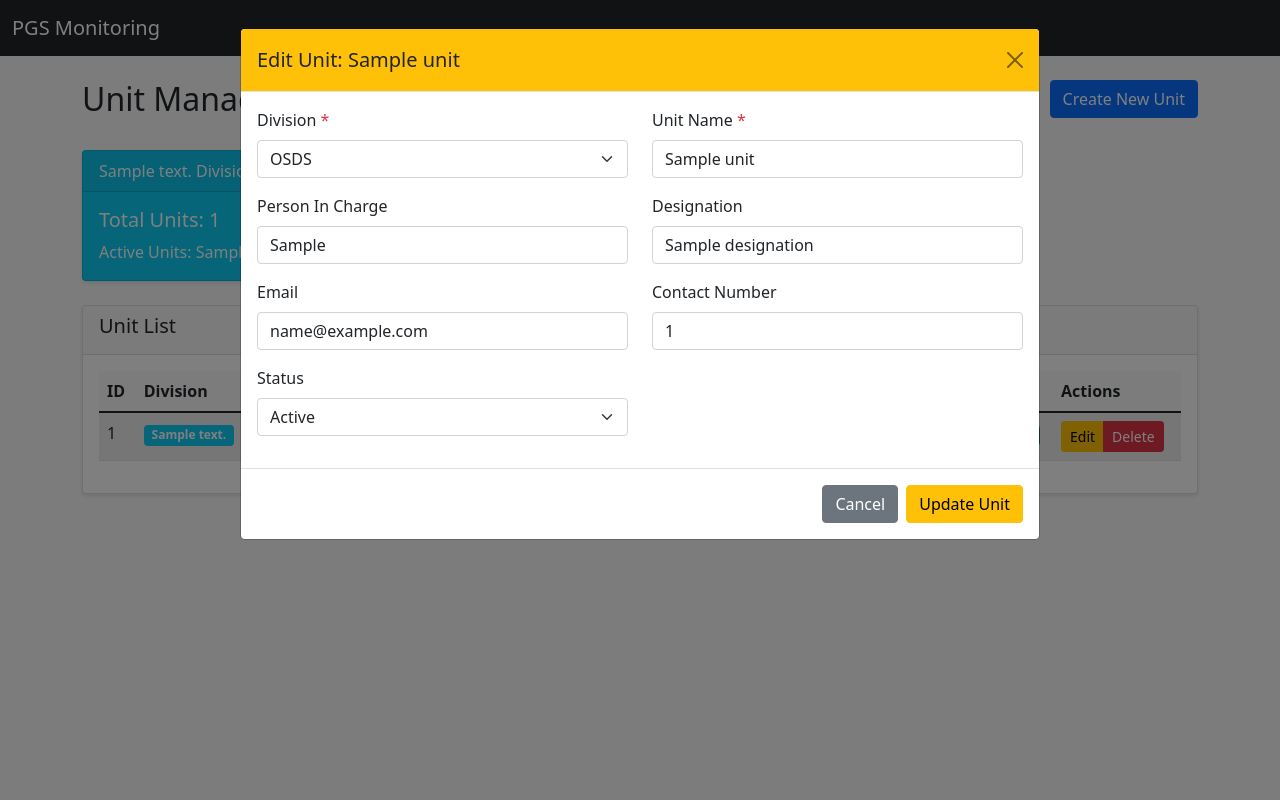
After one commit to jhuniel-galang/pgs-monitoring, a PHP site: template views/units/index.php in a window 1280 px wide, after a click on "Edit". The commit adds this page. Run offline with PHP 8.4, Linux system fonts and the light colour scheme; the template is opened without the code that fills it: most values are stand-ins (such as "Sample title", 1, 10 or a date in 2020).

Commit message:
3rd commit 2/23

```diff
--- /dev/null
+++ b/views/units/index.php
@@ -0,0 +1,278 @@
+<?php require_once 'views/layout/header.php'; ?>
+
+<div class="row mb-4">
+    <div class="col-md-8">
+        <h2>Unit Management</h2>
+    </div>
+    <div class="col-md-4 text-end">
+        <button type="button" class="btn btn-primary" data-bs-toggle="modal" data-bs-target="#createUnitModal">
+            <i class="bi bi-plus-circle"></i> Create New Unit
+        </button>
+    </div>
+</div>
+
+<?php if(isset($_SESSION['success'])): ?>
+<div class="alert alert-success alert-dismissible fade show" role="alert">
+    <?php
+    echo $_SESSION['success'];
+    unset($_SESSION['success']);
+    ?>
+    <button type="button" class="btn-close" data-bs-dismiss="alert"></button>
+</div>
+<?php endif; ?>
+
+<?php if(isset($_SESSION['error'])): ?>
+<div class="alert alert-danger alert-dismissible fade show" role="alert">
+    <?php
+    echo $_SESSION['error'];
+    unset($_SESSION['error']);
+    ?>
+    <button type="button" class="btn-close" data-bs-dismiss="alert"></button>
+</div>
+<?php endif; ?>
+
+<!-- Division Summary Cards -->
+<div class="row mb-4">
+    <?php foreach($division_summary as $summary): ?>
+    <div class="col-md-4">
+        <div class="card text-white bg-<?php
+            echo $summary['functional_division'] == 'OSDS' ? 'primary' :
+                ($summary['functional_division'] == 'CID' ? 'success' : 'info');
+        ?>">
+            <div class="card-header"><?php echo $summary['functional_division']; ?> Division</div>
+            <div class="card-body">
+                <h5 class="card-title">Total Units: <?php echo $summary['total_units']; ?></h5>
+                <p class="card-text">
+                    Active Units: <?php echo $summary['active_units']; ?>
+                </p>
+            </div>
+        </div>
+    </div>
+    <?php endforeach; ?>
+</div>
+
+<!-- Units Table -->
+<div class="card">
+    <div class="card-header">
+        <h5>Unit List</h5>
+    </div>
+    <div class="card-body">
+        <div class="table-responsive">
+            <table class="table table-striped table-hover">
+                <thead>
+                    <tr>
+                        <th>ID</th>
+                        <th>Division</th>
+                        <th>Unit Name</th>
+                        <th>Person In Charge</th>
+                        <th>Designation</th>
+                        <th>Email</th>
+                        <th>Contact</th>
+                        <th>Status</th>
+                        <th>Actions</th>
+                    </tr>
+                </thead>
+                <tbody>
+                    <?php foreach($units as $unit): ?>
+                    <tr>
+                        <td><?php echo $unit['id']; ?></td>
+                        <td>
+                            <span class="badge bg-<?php
+                                echo $unit['functional_division'] == 'OSDS' ? 'primary' :
+                                    ($unit['functional_division'] == 'CID' ? 'success' : 'info');
+                            ?>">
+                                <?php echo $unit['functional_division']; ?>
+                            </span>
+                        </td>
+                        <td><?php echo htmlspecialchars($unit['unit_name']); ?></td>
+                        <td><?php echo htmlspecialchars($unit['person_in_charge'] ?? 'N/A'); ?></td>
+                        <td><?php echo htmlspecialchars($unit['designation'] ?? 'N/A'); ?></td>
+                        <td><?php echo htmlspecialchars($unit['email'] ?? 'N/A'); ?></td>
+                        <td><?php echo htmlspecialchars($unit['contact_number'] ?? 'N/A'); ?></td>
+                        <td>
+                            <span class="badge bg-<?php echo $unit['status'] == 'active' ? 'success' : 'danger'; ?>">
+                                <?php echo ucfirst($unit['status']); ?>
+                            </span>
+                        </td>
+                        <td>
+                            <div class="btn-group" role="group">
+                                <button type="button" class="btn btn-sm btn-warning"
+                                        data-bs-toggle="modal"
+                                        data-bs-target="#editUnitModal<?php echo $unit['id']; ?>">
+                                    <i class="bi bi-pencil"></i> Edit
+                                </button>
+
+                                <button type="button" class="btn btn-sm btn-danger"
+                                        data-bs-toggle="modal"
+                                        data-bs-target="#deleteUnitModal<?php echo $unit['id']; ?>">
+                                    <i class="bi bi-trash"></i> Delete
+                                </button>
+                            </div>
+
+                            <!-- Edit Unit Modal -->
+                            <div class="modal fade" id="editUnitModal<?php echo $unit['id']; ?>" tabindex="-1">
+                                <div class="modal-dialog modal-lg">
+                                    <div class="modal-content">
+                                        <div class="modal-header bg-warning">
+                                            <h5 class="modal-title">Edit Unit: <?php echo htmlspecialchars($unit['unit_name']); ?></h5>
+                                            <button type="button" class="btn-close" data-bs-dismiss="modal"></button>
+                                        </div>
+                                        <form action="index.php?action=update_unit" method="POST">
+                                            <div class="modal-body">
+                                                <input type="hidden" name="id" value="<?php echo $unit['id']; ?>">
+
+                                                <div class="row">
+                                                    <div class="col-md-6 mb-3">
+                                                        <label for="edit_division<?php echo $unit['id']; ?>" class="form-label">Division <span class="text-danger">*</span></label>
+                                                        <select class="form-select" id="edit_division<?php echo $unit['id']; ?>"
+                                                                name="functional_division" required>
+                                                            <option value="OSDS" <?php echo $unit['functional_division'] == 'OSDS' ? 'selected' : ''; ?>>OSDS</option>
+                                                            <option value="CID" <?php echo $unit['functional_division'] == 'CID' ? 'selected' : ''; ?>>CID</option>
+                                                            <option value="SGOD" <?php echo $unit['functional_division'] == 'SGOD' ? 'selected' : ''; ?>>SGOD</option>
+                                                        </select>
+                                                    </div>
+
+                                                    <div class="col-md-6 mb-3">
+                                                        <label for="edit_unit_name<?php echo $unit['id']; ?>" class="form-label">Unit Name <span class="text-danger">*</span></label>
+                                                        <input type="text" class="form-control" id="edit_unit_name<?php echo $unit['id']; ?>"
+                                                               name="unit_name" value="<?php echo htmlspecialchars($unit['unit_name']); ?>" required>
+                                                    </div>
+
+                                                    <div class="col-md-6 mb-3">
+                                                        <label for="edit_pic<?php echo $unit['id']; ?>" class="form-label">Person In Charge</label>
+                                                        <input type="text" class="form-control" id="edit_pic<?php echo $unit['id']; ?>"
+                                                               name="person_in_charge" value="<?php echo htmlspecialchars($unit['person_in_charge'] ?? ''); ?>">
+                                                    </div>
+
+                                                    <div class="col-md-6 mb-3">
+                                                        <label for="edit_designation<?php echo $unit['id']; ?>" class="form-label">Designation</label>
+                                                        <input type="text" class="form-control" id="edit_designation<?php echo $unit['id']; ?>"
+                                                               name="designation" value="<?php echo htmlspecialchars($unit['designation'] ?? ''); ?>">
+                                                    </div>
+
+                                                    <div class="col-md-6 mb-3">
+                                                        <label for="edit_email<?php echo $unit['id']; ?>" class="form-label">Email</label>
+                                                        <input type="email" class="form-control" id="edit_email<?php echo $unit['id']; ?>"
+                                                               name="email" value="<?php echo htmlspecialchars($unit['email'] ?? ''); ?>">
+                                                    </div>
+
+                                                    <div class="col-md-6 mb-3">
+                                                        <label for="edit_contact<?php echo $unit['id']; ?>" class="form-label">Contact Number</label>
+                                                        <input type="text" class="form-control" id="edit_contact<?php echo $unit['id']; ?>"
+                                                               name="contact_number" value="<?php echo htmlspecialchars($unit['contact_number'] ?? ''); ?>">
+                                                    </div>
+
+                                                    <div class="col-md-6 mb-3">
+                                                        <label for="edit_status<?php echo $unit['id']; ?>" class="form-label">Status</label>
+                                                        <select class="form-select" id="edit_status<?php echo $unit['id']; ?>" name="status">
+                                                            <option value="active" <?php echo $unit['status'] == 'active' ? 'selected' : ''; ?>>Active</option>
+                                                            <option value="inactive" <?php echo $unit['status'] == 'inactive' ? 'selected' : ''; ?>>Inactive</option>
+                                                        </select>
+                                                    </div>
+                                                </div>
+                                            </div>
+                                            <div class="modal-footer">
+                                                <button type="button" class="btn btn-secondary" data-bs-dismiss="modal">Cancel</button>
+                                                <button type="submit" class="btn btn-warning">Update Unit</button>
+                                            </div>
+                                        </form>
+                                    </div>
+                                </div>
+                            </div>
+
+                            <!-- Delete Unit Modal -->
+                            <div class="modal fade" id="deleteUnitModal<?php echo $unit['id']; ?>" tabindex="-1">
+                                <div class="modal-dialog">
+                                    <div class="modal-content">
+                                        <div class="modal-header bg-danger text-white">
+                                            <h5 class="modal-title">Confirm Delete</h5>
+                                            <button type="button" class="btn-close btn-close-white" data-bs-dismiss="modal"></button>
+                                        </div>
+                                        <div class="modal-body">
+                                            <p>Are you sure you want to delete unit <strong><?php echo htmlspecialchars($unit['unit_name']); ?></strong>?</p>
+                                            <p class="text-danger">This action cannot be undone!</p>
+                                        </div>
+                                        <div class="modal-footer">
+                                            <form action="index.php?action=delete_unit" method="POST">
+                                                <input type="hidden" name="id" value="<?php echo $unit['id']; ?>">
+                                                <button type="button" class="btn btn-secondary" data-bs-dismiss="modal">Cancel</button>
+                                                <button type="submit" class="btn btn-danger">Delete Unit</button>
+                                            </form>
+                                        </div>
+                                    </div>
+                                </div>
+                            </div>
+                        </td>
+                    </tr>
+                    <?php endforeach; ?>
+                </tbody>
+            </table>
+        </div>
+    </div>
+</div>
+
+<!-- Create Unit Modal -->
+<div class="modal fade" id="createUnitModal" tabindex="-1">
+    <div class="modal-dialog modal-lg">
+        <div class="modal-content">
+            <div class="modal-header bg-primary text-white">
+                <h5 class="modal-title">Create New Unit</h5>
+                <button type="button" class="btn-close btn-close-white" data-bs-dismiss="modal"></button>
+            </div>
+            <form action="index.php?action=store_unit" method="POST">
+                <div class="modal-body">
+                    <div class="row">
+                        <div class="col-md-6 mb-3">
+                            <label for="create_division" class="form-label">Division <span class="text-danger">*</span></label>
+                            <select class="form-select" id="create_division" name="functional_division" required>
+                                <option value="">Select Division</option>
+                                <option value="OSDS">OSDS</option>
+                                <option value="CID">CID</option>
+                                <option value="SGOD">SGOD</option>
+                            </select>
+                        </div>
+
+                        <div class="col-md-6 mb-3">
+                            <label for="create_unit_name" class="form-label">Unit Name <span class="text-danger">*</span></label>
+                            <input type="text" class="form-control" id="create_unit_name" name="unit_name" required>
+                        </div>
+
+                        <div class="col-md-6 mb-3">
+                            <label for="create_pic" class="form-label">Person In Charge</label>
+                            <input type="text" class="form-control" id="create_pic" name="person_in_charge">
+                        </div>
+
+                        <div class="col-md-6 mb-3">
+                            <label for="create_designation" class="form-label">Designation</label>
+                            <input type="text" class="form-control" id="create_designation" name="designation">
+                        </div>
+
+                        <div class="col-md-6 mb-3">
+                            <label for="create_email" class="form-label">Email</label>
+                            <input type="email" class="form-control" id="create_email" name="email">
+                        </div>
+
+                        <div class="col-md-6 mb-3">
+                            <label for="create_contact" class="form-label">Contact Number</label>
+                            <input type="text" class="form-control" id="create_contact" name="contact_number">
+                        </div>
+
+                        <div class="col-md-6 mb-3">
+                            <label for="create_status" class="form-label">Status</label>
+                            <select class="form-select" id="create_status" name="status">
+                                <option value="active">Active</option>
+                                <option value="inactive">Inactive</option>
+                            </select>
+                        </div>
+                    </div>
+                </div>
+                <div class="modal-footer">
+                    <button type="button" class="btn btn-secondary" data-bs-dismiss="modal">Cancel</button>
+                    <button type="submit" class="btn btn-primary">Create Unit</button>
+                </div>
+            </form>
+        </div>
+    </div>
+</div>
+
+<?php require_once 'views/layout/footer.php'; ?>
```
Also changed, not shown: controllers/UnitController.php (added, +99 -0 lines), index.php (+39 -109 lines), models/Unit.php (+126 -8 lines).
